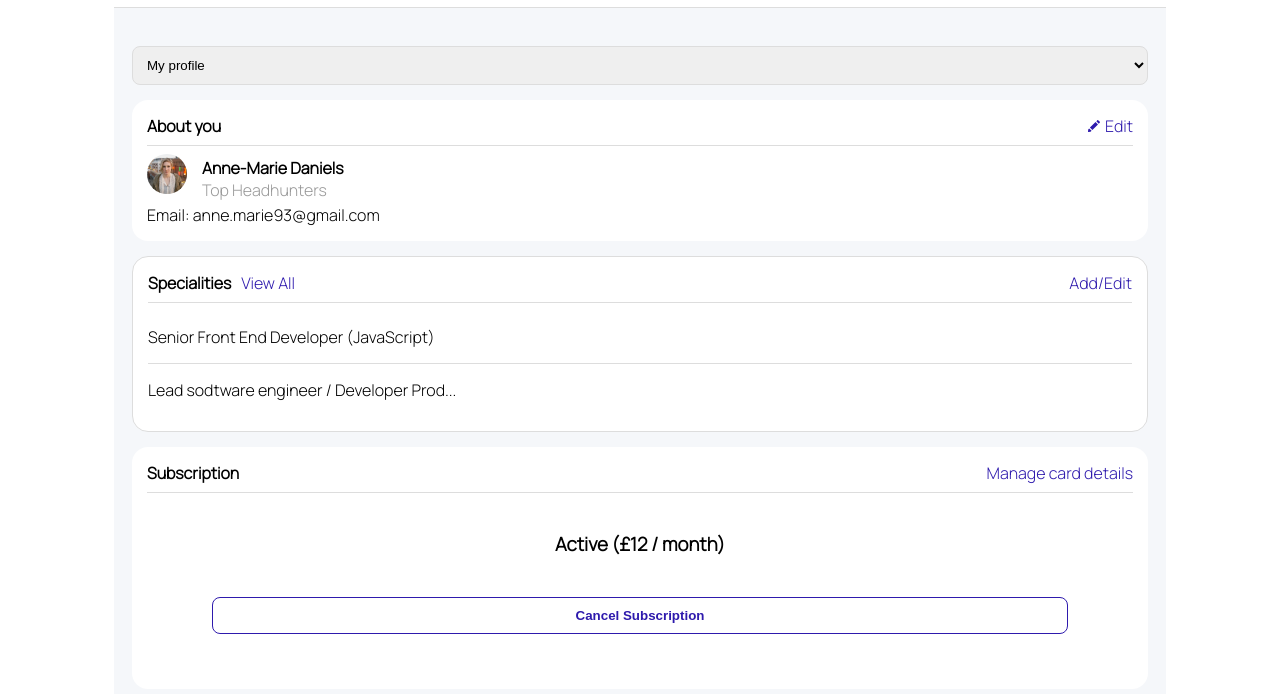
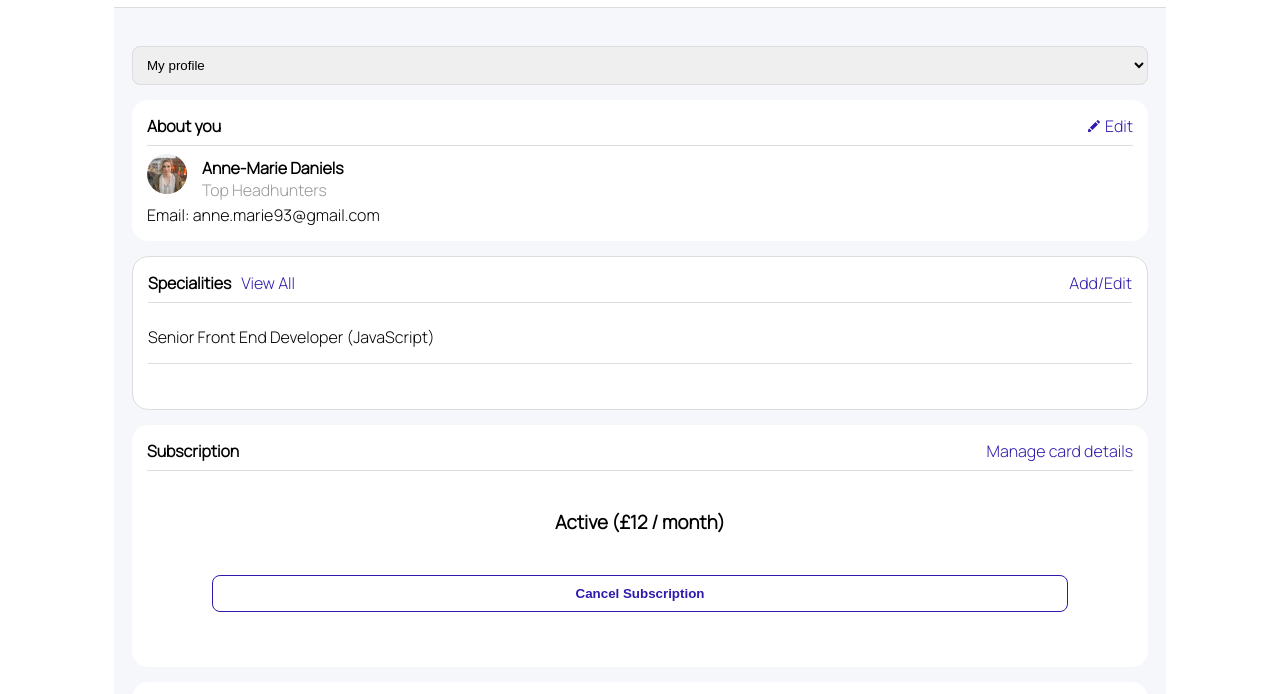
Before and after one commit to magnifiq/vention-landing-practice, a website: page src/pugs/HHprofile.pug in a window 1280 px wide. Shown: the part 77-771 px from the top of the page. Drawn offline with nearby package versions, Linux system fonts and the light colour scheme; files that its build step writes are made by us from their sources; files whose address does not match are found by name.

Commit message:
Update HHprofile.pug

```diff
--- a/src/pugs/HHprofile.pug
+++ b/src/pugs/HHprofile.pug
@@ -40,8 +40,7 @@ body
                     .profile-hh__specialties__option
                         | Senior Front End Developer (JavaScript)
                     .profile-hh__specialties__option
-                        | Lead sodtware engineer / Developer Prod...
-
+                        |
             .profile-hh__subscription
                 .profile_selections__header
                     h4 Subscription
```
